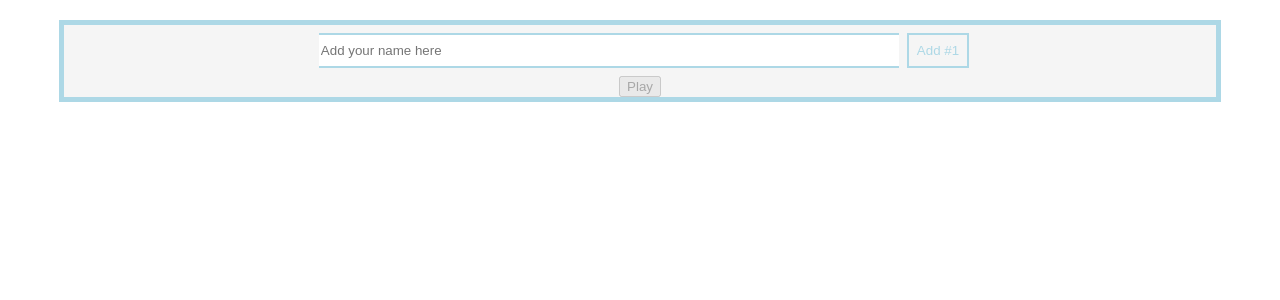
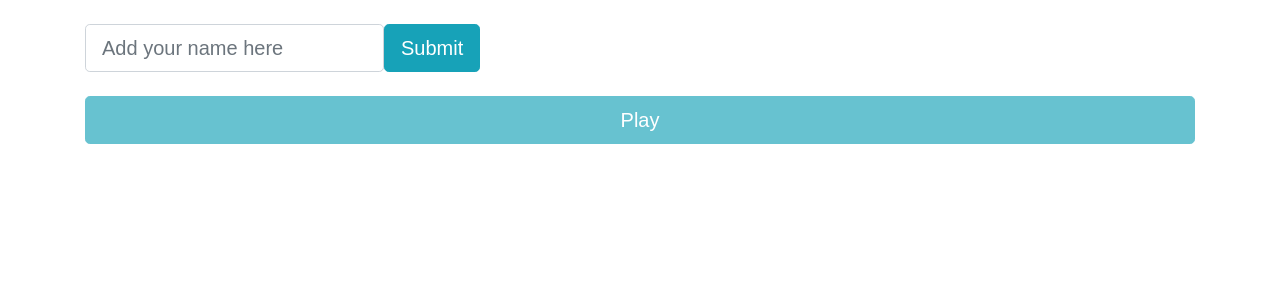
Before and after one commit to panoscool/truth-or-dare, a React (Create React App) app: page / in a window 1280 px wide. Shown: the top 300 px of the page. Built offline with nearby package versions, Linux system fonts and the light colour scheme.

Commit message:
styling with bootstrap

```diff
--- a/package.json
+++ b/package.json
@@ -5,7 +5,6 @@
   "dependencies": {
     "react": "^16.4.1",
     "react-dom": "^16.4.1",
-    "react-router-dom": "^4.3.1",
     "react-scripts": "1.1.4"
   },
   "scripts": {
--- a/public/index.html
+++ b/public/index.html
@@ -1,5 +1,6 @@
 <!DOCTYPE html>
 <html lang="en">
+
 <head>
   <meta charset="utf-8">
   <meta name="viewport" content="width=device-width, initial-scale=1, shrink-to-fit=no">
@@ -10,6 +11,8 @@
     -->
   <link rel="manifest" href="%PUBLIC_URL%/manifest.json">
   <link rel="shortcut icon" href="%PUBLIC_URL%/favicon.ico">
+  <link rel="stylesheet" href="https://stackpath.bootstrapcdn.com/bootstrap/4.1.3/css/bootstrap.min.css" integrity="sha384-MCw98/SFnGE8fJT3GXwEOngsV7Zt27NXFoaoApmYm81iuXoPkFOJwJ8ERdknLPMO"
+    crossorigin="anonymous">
   <!--
       Notice the use of %PUBLIC_URL% in the tags above.
       It will be replaced with the URL of the `public` folder during the build.
@@ -21,6 +24,7 @@
     -->
   <title>React App</title>
 </head>
+
 <body>
   <noscript>
     You need to enable JavaScript to run this app.
@@ -37,4 +41,5 @@
       To create a production bundle, use `npm run build` or `yarn build`.
     -->
 </body>
+
 </html>
--- a/src/App.css
+++ b/src/App.css
@@ -1,165 +1,27 @@
-:root {
-  --main-color: lightblue;
-  --secondary-color: lightskyblue;
-  --main-text-color: blue;
-  --secondary-text-color: red;
-  --background-color: whitesmoke;
+.container {
+  text-align: center;
 }
 
-.tod {
-  text-align: center;
-  display: grid;
-  align-items: center;
-  grid-template-columns: repeat(6, 1fr);
-  grid-template-rows: repeat(6, 1fr);
-  grid-template-areas:
-    "l l l t t t"
-    "m m m m m m"
-    "m m m m m m"
-    "m m m m m m"
-    "m m m m m m"
-    "b b h h d d";
-}
-
-.App {
-  text-align: center;
-  display: flex;
-  width: 90%;
-  flex-direction: column;
-  margin: 20px auto 20px auto;
-  border: 5px solid var(--main-color);
-  background-color: whitesmoke;
-}
-
-.logo {
-  grid-area: l;
-  background: var(--secondary-color);
-  font-size: 18px;
-  height: 70px;
+.list-group-item {
+  cursor: pointer;
 }
 
 .header {
-  color: white;
-  font-family: var(--main-font-style);
-  text-shadow: 2px 2px 4px #000000;
+  background-color: lightblue;
 }
 
-.footer {
-  color: var(--main-text-color);
-  font-family: var(--main-font-style);
-  margin: 5px;
-}
-
-.players-list {
-  text-align: left;
-  margin-bottom: 18px;
-  border-bottom: 1px solid var(--secondary-color);
-}
-
-.timer {
-  grid-area: t;
-  background: var(--secondary-color);
-  font-size: 18px;
-  height: 70px;
+.title {
+  align-self: center;
+  color: white;
+  font-weight: bold;
+  font-size: 20px;
 }
 
 .questions {
-  grid-area: m;
-  font-family: "Gill Sans", "Gill Sans MT", Calibri, "Trebuchet MS", sans-serif;
-  font-size: 20px;
+  margin-top: 100px;
+  height: 200px;
 }
 
-.btn {
-  cursor: pointer;
-  outline: none;
-  box-shadow: none;
-  border: none;
-  border-width: 2px;
-  border-radius: 3px;
-  border-style: solid;
-  background-color: var(--secondary-color);
-  padding: 8px;
-  text-align: center;
-  font-weight: bold;
-  font-family: fantasy;
-  text-decoration: none;
-  display: inline-block;
-  font-size: 20px;
+.controls {
+  background-color: lightblue;
 }
-
-.btn-t {
-  margin: 3px;
-  padding: 5px;
-  cursor: pointer;
-  outline: none;
-  box-shadow: none;
-  background: transparent;
-  border-style: solid;
-  font-weight: bold;
-}
-
-.btn-truth {
-  grid-area: b;
-  color: blue;
-  border-color: var(--main-color);
-}
-
-.btn-dare {
-  grid-area: d;
-  color: red;
-  border-color: var(--main-color);
-}
-
-.btn-home {
-  grid-area: h;
-  color: green;
-  border-color: var(--main-color);
-}
-
-.btn-play {
-  width: 100px;
-  color: green;
-  border-color: var(--main-color);
-}
-
-.btn-submit {
-  padding: 8px;
-  cursor: pointer;
-  outline: none;
-  box-shadow: none;
-  background: transparent;
-  border-style: solid;
-  color: var(--main-color);
-  border-color: var(--main-color);
-}
-
-.btn-submit:hover {
-  border-width: 3px;
-  color: var(--secondary-color);
-  font-weight: bold;
-}
-
-li {
-  list-style: none;
-  cursor: pointer;
-}
-
-li:hover {
-  background-color: white;
-}
-
-input {
-  width: 50%;
-  border: none;
-  padding: 8px 2px;
-  margin: 8px;
-  border-top: 2px solid var(--main-color);
-  border-bottom: 2px solid var(--main-color);
-}
-
-input:focus {
-  outline: none;
-  border: none;
-  border-top: 3px solid var(--main-color);
-  border-bottom: 3px solid var(--main-color);
-}
--- a/src/App.js
+++ b/src/App.js
@@ -11,28 +11,17 @@ class App extends Component {
     };
   }
 
-  startGame = () => {
-    this.setState({
-      gameOn: true
-    });
-  };
+  startGame = () => this.setState({ gameOn: true });
 
   stopGame = () => this.setState({ gameOn: false });
+
   render() {
     const { gameOn } = this.state;
     const players = sessionStorage.getItem("players");
     if (players && gameOn) {
-      return (
-        <div className="App">
-          <Game onHome={this.stopGame} />
-        </div>
-      );
+      return <Game onHome={this.stopGame} />;
     }
-    return (
-      <div className="App">
-        <Players onPlay={this.startGame} />
-      </div>
-    );
+    return <Players onPlay={this.startGame} />;
   }
 }
 
--- a/src/components/game/index.js
+++ b/src/components/game/index.js
@@ -1,8 +1,8 @@
 import React, { Component } from "react";
-import { Link } from "react-router-dom";
 import { truth, dare } from "../questions";
 import CountdownTimer from "../timer";
 import ShowQuest from "./show-quest";
+import logo from "../../logo.png";
 
 class Game extends Component {
   constructor() {
@@ -59,17 +59,15 @@ class Game extends Component {
     //  {truth.map((quest, index) => <h3 key={index}>{quest.question}</h3>)}
     //  {dare.map((quest, index) => <h3 key={index}>{quest.question}</h3>)}
     return (
-      <div className="tod">
-        <div className="logo">
-          <img
-            alt="logo"
-            src={`${process.env.PUBLIC_URL}/images/logo.png`}
-            height="70"
-            width="120"
-          />
+      <div className="container border border-info rounded">
+        <div className="header row">
+          <div className="logo col mt-1">
+            <img alt="logo" src={logo} height="70" width="120" />
           </div>
-        <div className="timer">
+
+          <div className="timer col-8">
             <CountdownTimer />
+          </div>
         </div>
 
         <div className="questions">
@@ -80,15 +78,26 @@ class Game extends Component {
           />
         </div>
 
-        <button className="btn btn-truth" onClick={this.handleRandomTruth}>
+        <div className="controls">
+          <button
+            className="btn btn-success btn-lg mr-5"
+            onClick={this.handleRandomTruth}
+          >
             Truth ({truth.length})
           </button>
-        <button className="btn btn-dare" onClick={this.handleRandomDare}>
+          <button
+            className="btn btn-info btn-lg mx-5"
+            onClick={this.handleHome}
+          >
+            Home
+          </button>
+          <button
+            className="btn btn-danger btn-lg ml-5"
+            onClick={this.handleRandomDare}
+          >
             Dare ({dare.length})
           </button>
-        <button className="btn btn-home" onClick={this.handleHome}>
-          Home
-        </button>
+        </div>
       </div>
     );
   }
--- a/src/components/players/index.js
+++ b/src/components/players/index.js
@@ -1,7 +1,6 @@
 import React, { Component } from "react";
 import InputForm from "./input-form";
 import PlayersList from "./players-list";
-import { Link } from "react-router-dom";
 
 class Players extends Component {
   constructor() {
@@ -11,6 +10,8 @@ class Players extends Component {
       players: JSON.parse(sessionStorage.getItem("players")) || []
     };
   }
+
+  handlePlay = () => this.props.onPlay();
 
   handleChange = e => {
     this.setState({ name: e.target.value });
@@ -42,18 +43,8 @@ class Players extends Component {
     sessionStorage.setItem("players", JSON.stringify(this.state.players));
   };
 
-  handlePlay = () => this.props.onPlay();
-
-  render() {
-    return (
-      <div className="players">
-        <InputForm
-          handleChange={this.handleChange}
-          handleSubmit={this.handleSubmit}
-          value={this.state.name}
-          length={this.state.players.length + 1}
-        />
-        {this.state.players.map((playerName, index) => {
+  renderPlayers = () => {
+    return this.state.players.map((playerName, index) => {
       return (
         <PlayersList
           key={index}
@@ -61,14 +52,30 @@ class Players extends Component {
           deletePlayer={this.deletePlayer}
         />
       );
-        })}
+    });
+  };
+
+  render() {
+    return (
+      <div className="container">
+        <div className="form-group">
+          <InputForm
+            handleChange={this.handleChange}
+            handleSubmit={this.handleSubmit}
+            value={this.state.name}
+            length={this.state.players.length + 1}
+          />
+          {this.renderPlayers()}
           <button
+            type="button"
+            className="btn btn-info btn-lg btn-block"
             onClick={this.handlePlay}
             disabled={this.state.players.length <= 1}
           >
             Play
           </button>
         </div>
+      </div>
     );
   }
 }
--- a/src/components/players/input-form.js
+++ b/src/components/players/input-form.js
@@ -3,12 +3,19 @@ import React from "react";
 const InputForm = props => {
   return (
     <form onSubmit={props.handleSubmit}>
-      <input
-        placeholder="Add your name here"
-        onChange={props.handleChange}
-        value={props.value}
-      />
-      <button className="btn-submit">Add #{props.length}</button>
+      <div className="form-inline input-group-lg">
+        <input
+          type="text"
+          className="form-control my-4"
+          placeholder="Add your name here"
+          onChange={props.handleChange}
+          value={props.value}
+        />
+
+        <button type="submit" className="btn btn-info btn-lg">
+          Submit
+        </button>
+      </div>
     </form>
   );
 };
--- a/src/components/players/players-list.js
+++ b/src/components/players/players-list.js
@@ -2,8 +2,13 @@ import React from "react";
 
 const PlayerList = props => {
   return (
-    <div className="player-list">
-      <li onClick={props.deletePlayer}>{props.playerName}</li>
+    <div className="list-group">
+      <li
+        className="list-group-item list-group-item-action"
+        onClick={props.deletePlayer}
+      >
+        {props.playerName}
+      </li>
     </div>
   );
 };
--- a/src/components/timer/index.js
+++ b/src/components/timer/index.js
@@ -46,21 +46,27 @@ class CountdownTimer extends Component {
 
   render() {
     return (
-      <div className="CountdownTimer">
-        <div className="title">Countdown Timer</div>
-        <div className="timer">
-          <button className="btn-t" onClick={this.decrementSeconds}>
+      <div className="row">
+        <div className="title col">Countdown Timer &#x21E8;</div>
+        <div className="timer col mt-1">
+          <button
+            className="btn btn-sm btn-info mr-2"
+            onClick={this.decrementSeconds}
+          >
             -
           </button>
           {this.state.seconds}
-          <button className="btn-t" onClick={this.incrementSeconds}>
+          <button
+            className="btn btn-sm btn-info ml-2"
+            onClick={this.incrementSeconds}
+          >
             +
           </button>
           <br />
-          <button className="btn-t" onClick={this.startTimer}>
+          <button className="btn btn-sm btn-info" onClick={this.startTimer}>
             Start
           </button>
-          <button className="btn-t" onClick={this.stopTimer}>
+          <button className="btn btn-sm btn-info" onClick={this.stopTimer}>
             Stop
           </button>
         </div>
--- a/src/index.js
+++ b/src/index.js
@@ -1,6 +1,5 @@
 import React from "react";
 import ReactDOM from "react-dom";
-import { BrowserRouter } from "react-router-dom";
 import "./index.css";
 import App from "./App";
 import registerServiceWorker from "./registerServiceWorker";
```
Also changed, not shown: src/logo.png (renamed from public/images/logo.png). Lines whose indentation alone changed are shown as unchanged.
